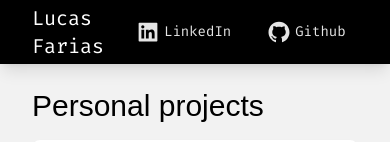
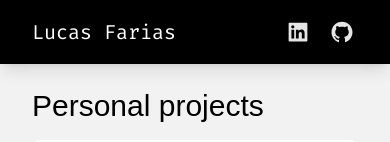
Before and after one commit to lucasfarias2/lucasfarias.me, a Next.js app: page / in a window 390 px wide. Shown: the top 142 px of the page. Built offline with nearby package versions, Linux system fonts and the light colour scheme; a web font is replaced by a local one.

Commit message:
Fix links

```diff
--- a/src/components/Navbar.jsx
+++ b/src/components/Navbar.jsx
@@ -7,19 +7,19 @@ const Navbar = () => {
       <div className="leading-0 text-sm flex items-center">
         <a
           href="https://www.linkedin.com/in/lucasfar/"
-          className="text-neutral-200 code flex items-center mr-1 hover:bg-neutral-200 hover:text-black rounded-lg p-2 px-4 justify-center"
+          className="text-neutral-200 code flex items-center md:mr-1 mr-4 md:hover:bg-neutral-200 md:hover:text-black rounded-lg md:p-2 md:px-4 justify-center"
           target="_blank"
           rel="noreferrer"
         >
-          <AiFillLinkedin className="text-2xl mr-1" /> LinkedIn
+          <AiFillLinkedin className="text-2xl mr-1" /> <span className="hidden md:inline-block">LinkedIn</span>
         </a>
         <a
           href="https://github.com/lucasfarias2"
-          className="text-neutral-200 code flex items-center hover:bg-neutral-200 hover:text-black rounded-lg p-2 px-4 justify-center"
+          className="text-neutral-200 code flex items-center md:hover:bg-neutral-200 md:hover:text-black rounded-lg md:p-2 md:px-4 justify-center"
           target="_blank"
           rel="noreferrer"
         >
-          <AiFillGithub className="text-2xl mr-1" /> Github
+          <AiFillGithub className="text-2xl mr-1" /> <span className="hidden md:inline-block">Github</span>
         </a>
       </div>
     </nav>
```
